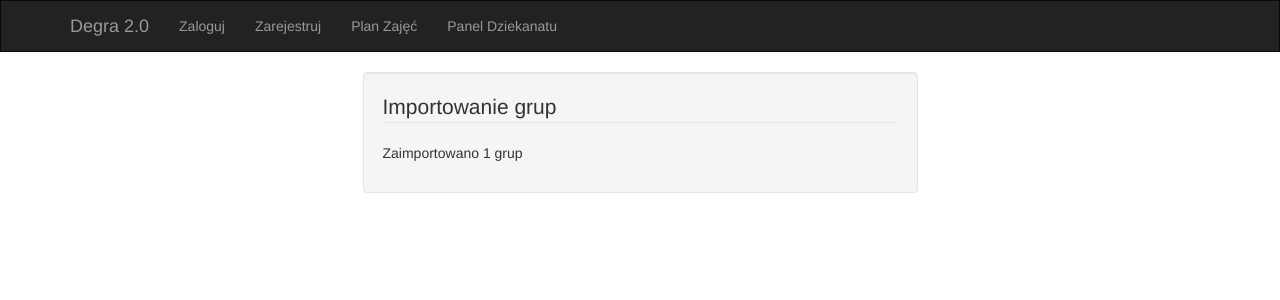
After one commit to puradawid/degra, a Django app: template src/templates/panel/import_groups.html in a window 1280 px wide. The commit adds this page. Shown: the top 300 px of the page. Run offline with Django 3.2, Linux system fonts and the light colour scheme; the template is opened without the code that fills it: most values are stand-ins (such as "Sample title", 1, 10 or a date in 2020); some libraries are stand-ins or nearby versions.

Commit message:
Integrate import xml
Change-Id: I6d263bbcca24c5097fa0a4b16ece6b57f8858d37

```diff
--- a/src/apps/panel/urls.py
+++ b/src/apps/panel/urls.py
@@ -4,4 +4,5 @@ from . import views
 urlpatterns = patterns('',
     url(r'^$', views.PanelView.as_view(), name='panel'),
     url(r'^import_students/$', views.ImportStudentsView.as_view(), name='import_students'),
+    url(r'^import_groups/$', views.ImportGroupsView.as_view(), name='import_groups'),
 )
--- a/src/static/css/style.css
+++ b/src/static/css/style.css
@@ -1,11 +1,10 @@
-
-body {
-  padding-top: 50px;
-}
-
 .position-top-4 {
 	position: relative;
 	top: 4px;
+}
+
+.navbar {
+	border-radius: 0px;
 }
 
 .starter-template {
--- a/src/templates/base.html
+++ b/src/templates/base.html
@@ -1,7 +1,6 @@
+<!DOCTYPE html>
 {% load staticfiles %}
-<!DOCTYPE html>
 <html lang="en">
-
 	<head>
 		<meta charset="utf-8">
 		<meta http-equiv="X-UA-Compatible" content="IE=edge">
@@ -14,7 +13,7 @@
 	</head>
 
 	<body>
-<div class="navbar navbar-inverse navbar-fixed-top" role="navigation">
+		<div class="navbar navbar-inverse">
 			<div class="container">
 				<div class="navbar-header">
 					<button type="button" class="navbar-toggle" data-toggle="collapse" data-target=".navbar-collapse">
@@ -28,19 +27,28 @@
 				<div class="collapse navbar-collapse">
 					<ul class="nav navbar-nav">
 						{% if user.is_authenticated == False %}
-	    <li class="logowanie.html"><a href="{% url "login" %}">Zaloguj</a></li>
-	    <li><a href="rejestracja.html">Zarejestruj</a></li>
+						<li class="logowanie.html">
+							<a href="{% url "login" %}">Zaloguj</a>
+						</li>
+						<li>
+							<a href="rejestracja.html">Zarejestruj</a>
+						</li>
 						{% else %}
-	    <li style="float: right;"><a href="{% url "logout" %}">Wyloguj</a></li>
+						<li style="float: right;">
+							<a href="{% url "logout" %}">Wyloguj</a>
+						</li>
 						{% endif %}
-	    <li><a href="plan.html">Plan Zajęć</a></li>
-	    <li><a href="dziekanat.html">Panel Dziekanatu</a></li>
+						<li>
+							<a href="plan.html">Plan Zajęć</a>
+						</li>
+						<li>
+							<a href="dziekanat.html">Panel Dziekanatu</a>
+						</li>
 					</ul>
 				</div><!--/.nav-collapse -->
 			</div>
 		</div>
 		<div class="container">
-
 			{% block content %}{% endblock %}
 		</div>
 		<script src="https://ajax.googleapis.com/ajax/libs/jquery/1.11.0/jquery.min.js"></script>
--- /dev/null
+++ b/src/templates/panel/import_groups.html
@@ -0,0 +1,16 @@
+{% extends 'base.html' %}
+
+{% block title %}Importowanie listy studentów{% endblock %}
+
+{% block content %}
+
+<div class="row">
+		<div class="col-lg-6 col-lg-offset-3">
+			<div class="well bs-compontent">
+				<legend>Importowanie grup</legend>
+				<p>Zaimportowano {{ count }} grup</p>
+			</div>
+		</div>
+	</div>
+
+{% endblock %}
--- a/src/templates/panel/panel.html
+++ b/src/templates/panel/panel.html
@@ -7,10 +7,10 @@
 <div class="container">
 	<div class="row">
 		<div class="col-lg-6 col-lg-offset-3">
-			<div class="degra-frame">
+			<div class="well">
 				<legend><h1>Panel dziekanatu</h1></legend>
 				<p><a href="{% url 'import_students' %}" class="btn btn-primary form-control">Importowanie listy studentów</a></p>
-				<p><a href="#" class="btn btn-primary form-control">Importowanie listy grup</a></p>
+				<p><a href="{% url 'import_groups' %}" class="btn btn-primary form-control">Importowanie listy grup</a></p>
 				<p><a href="#" class="btn btn-primary form-control">Zarządzanie studentami</a></p>
 				<p><a href="#" class="btn btn-primary form-control">Zarządzanie grupami</a></p>
 			</div>
```
Also changed, not shown: src/apps/panel/views.py (+31 -2 lines), src/grupy.xml (added, +10 -0 lines), src/templates/panel/import_students.html (+2 -5 lines). Lines whose indentation alone changed are shown as unchanged.
